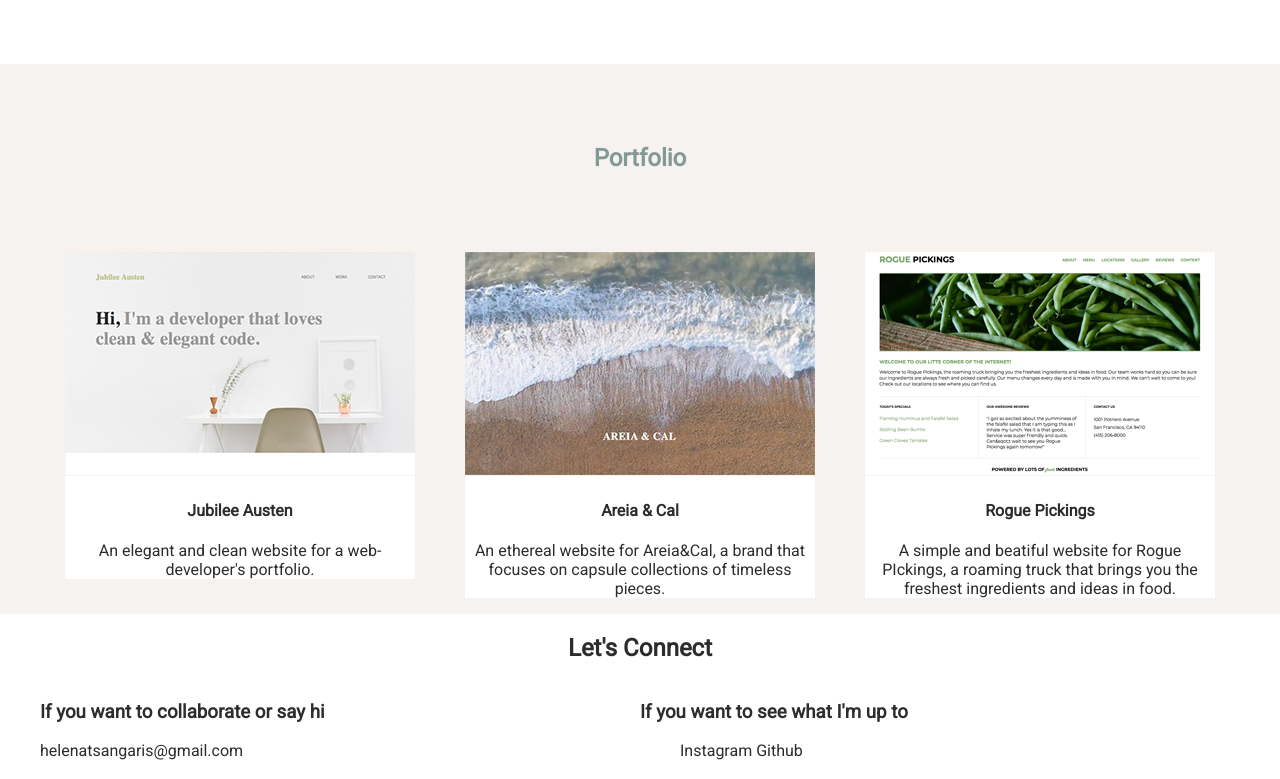
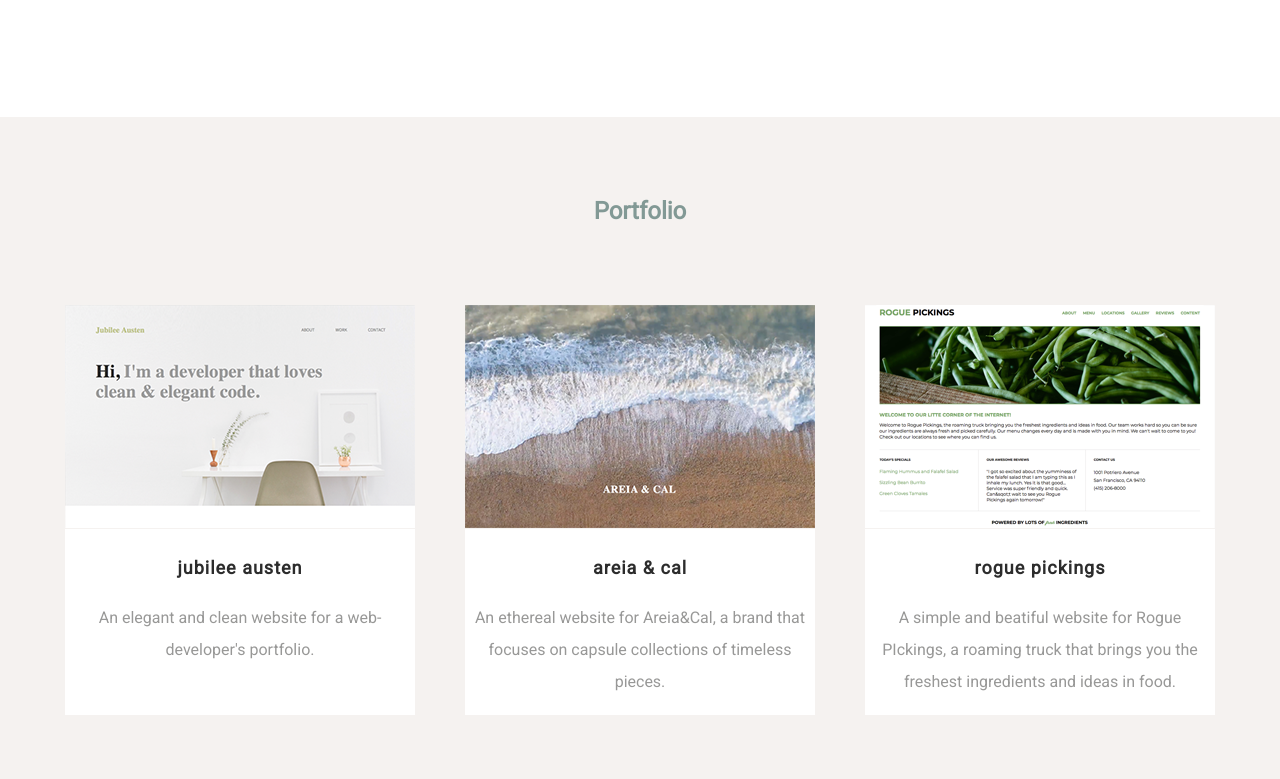
Before and after one commit to helenatsangaris/helena-tsangaris, a plain HTML site: page index.html in a window 1280 px wide. Shown: the part 779-1558 px from the top of the page. Drawn offline with Linux system fonts and the light colour scheme.

Commit message:
fixed height for projects

```diff
--- a/css/main.css
+++ b/css/main.css
@@ -15,6 +15,12 @@ body {
     color: #2c2c2c;
     font-family: 'Roboto', Helvetica, Arial, sans-serif;
     font-size: 16px;
+}
+
+h2 {
+    color: #829995;
+    margin: 80px 0;
+    text-align: center;
 }
 
 /***** Grid *****/
@@ -109,23 +115,31 @@ header h2 span {
 
 #portfolio {
     background: #f5f2f0;
-}
-
-#portfolio h2 {
-    color: #829995;
-    margin: 80px 0;
-    text-align: center;
+    padding-bottom: 140px;
 }
 
 .project {
     background: #ffffff;
     margin: 0 auto;
+    height: 410px;
     text-align: center;
     width: 350px;
 }
 
 .project img {
     border-bottom: 1px solid #f5f2f0;
+}
+
+.project h4 {
+    font-size: 18px;
+    font-weight: bold;
+    letter-spacing: 1px;
+    text-transform: lowercase;
+}
+
+.project p {
+    color: #989897;
+    line-height: 32px;
 }
 
 /***** Footer *****/
```
